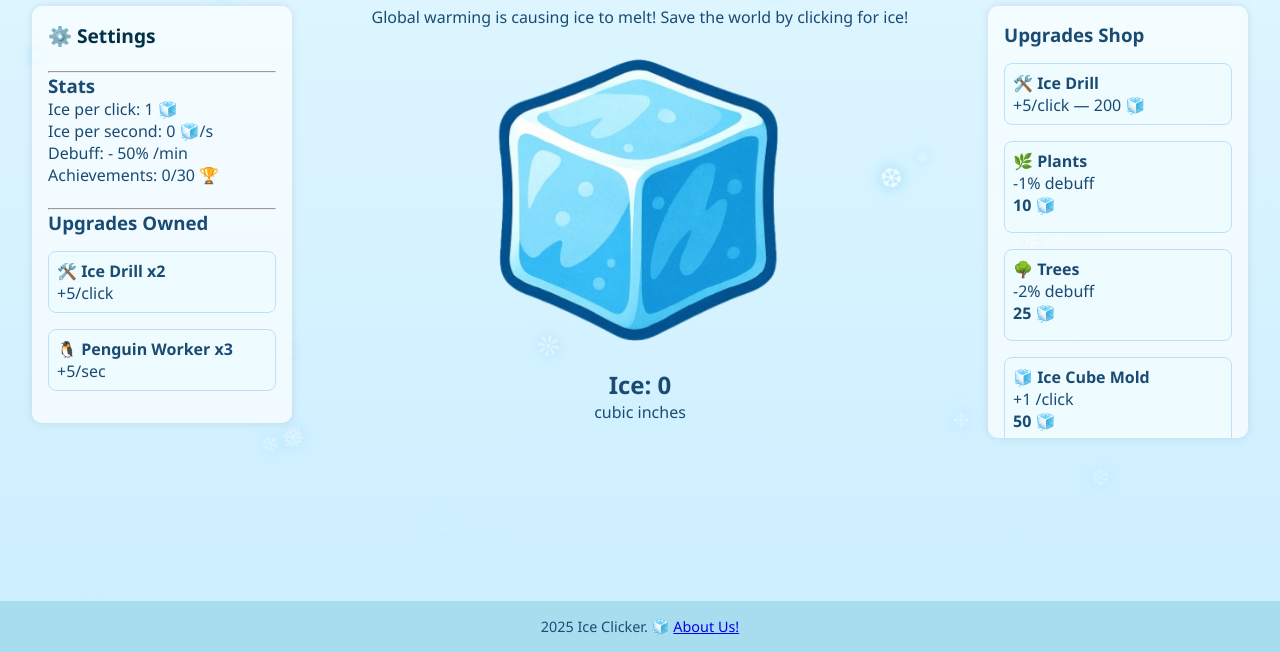
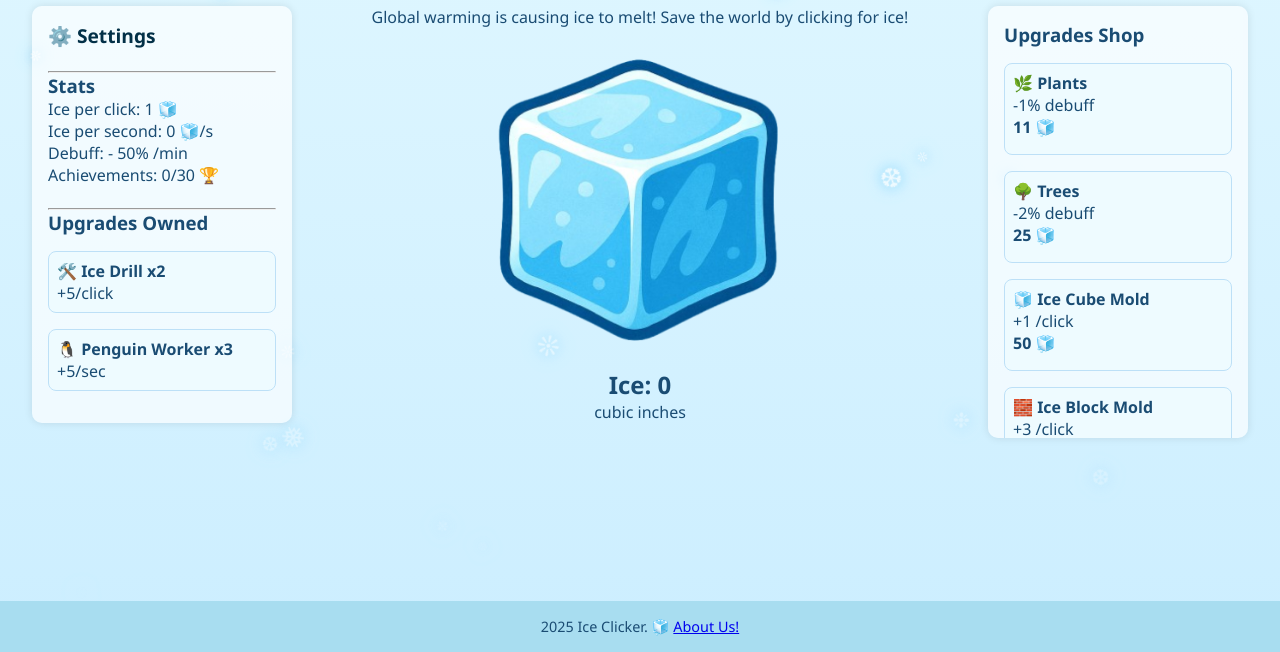
Before and after one commit to IceClicker/IceClicker, a plain HTML site: page index.html in a window 1280 px wide. Both pictures are taken after a click on the element "Click to buy". Shown: the part 148-800 px from the top of the page. Drawn offline with Linux system fonts and the light colour scheme.

Commit message:
Increase costs

```diff
--- a/index.html
+++ b/index.html
@@ -10,7 +10,7 @@
 
 <body>
   <!-- Main Content -->
-   <br>
+  <br>
   <div class="center-content">
     <img id="logo" src="IceClickerLogoLightMode.png" width="500px" alt="Ice Clicker Logo" class="logo" />
   </div>
@@ -57,10 +57,6 @@
     <!-- Right Sidebar -->
     <aside class="sidebar right-bar">
       <h3>Upgrades Shop</h3>
-      <div class="upgrade">
-        <h4>🛠️ Ice Drill</h4>
-        <p>+5/click — 200 🧊</p>
-      </div>
       <div id="upgrade-container"></div>
     </aside>
   </main>
@@ -90,7 +86,7 @@
       <input onclick="darkModeSettings()" id="darkModeCheckbox" type="checkbox">
       <span class="slider"></span>
     </label> <br>
- <br><br>
+    <br><br>
     <button id="resetProgressButton" class="styled-button" onclick="resetProgress()">Reset Progress</button>
   </div>
   </main>
@@ -101,4 +97,5 @@
 </body>
 <script src="script.js"></script>
 <script src="upgrades.js"></script>
+
 </html>
--- a/upgrades.js
+++ b/upgrades.js
@@ -44,11 +44,11 @@ const upgrades = [
     name: "Ice Machine",
     max: 100,
     description: "Creates ice for you",
-    effectDescription: "+1 /sec, but -1% debuff",
+    effectDescription: "+1 /sec, but +1% debuff",
     baseCost: 100,
     effects: {
       icePerSecond: 1,
-      globalWarmingReduction: -1,
+      globalWarmingReduction: 1,
     },
   },
   {
@@ -555,13 +555,15 @@ function buyUpgrade(upgradeName) {
     return;
   }
 
-  if (upgrade.baseCost !== null && ice < upgrade.baseCost) {
+  // Use current cost from localStorage or fallback to baseCost
+  let currentCost = parseFloat(localStorage.getItem(upgrade.name + "_cost")) || upgrade.baseCost;
+  if (currentCost !== null && ice < currentCost) {
     alert("Not enough ice!");
     return;
   }
 
-  if (upgrade.baseCost !== null) {
-    ice -= upgrade.baseCost;
+  if (currentCost !== null) {
+    ice -= currentCost;
   }
   owned += 1;
   localStorage.setItem(upgrade.name, owned);
@@ -644,9 +646,21 @@ function formatNumber(num) {
   return num.toString();
 }
 
+// Increase prices by 10%
+function increaseUpgradePrice(upgradeName) {
+  const upgrade = upgrades.find(u => u.name === upgradeName);
+  if (!upgrade) return;
+  let currentCost = parseFloat(localStorage.getItem(upgrade.name + "_cost")) || upgrade.baseCost;
+  currentCost = Math.round(currentCost * 1.1);
+  localStorage.setItem(upgrade.name + "_cost", currentCost);
+  return currentCost;
+}
+
 // Render upgrades display
 const container = document.getElementById("upgrade-container");
 upgrades.forEach((upgrade) => {
+  // Use current cost or base cost
+  let currentCost = parseFloat(localStorage.getItem(upgrade.name + "_cost")) || upgrade.baseCost;
   const upgradeDiv = document.createElement("div");
   upgradeDiv.className = "upgrade";
   upgradeDiv.style.cursor = "pointer";
@@ -677,11 +691,14 @@ upgrades.forEach((upgrade) => {
   const cost = document.createElement("p");
   cost.style.fontWeight = "bold";
   cost.style.marginBottom = "0.5rem";
-  cost.textContent = `${formatNumber(upgrade.baseCost) + " 🧊"}`;
+  cost.textContent = `${formatNumber(currentCost) + " 🧊"}`;
 
   // Buy by clicking
   upgradeDiv.addEventListener("click", function () {
     buyUpgrade(upgrade.name);
+    // After purchase, increase price and update display
+    const newCost = increaseUpgradePrice(upgrade.name);
+    cost.textContent = `${formatNumber(newCost) + " 🧊"}`;
   });
 
   // Create cards
```
